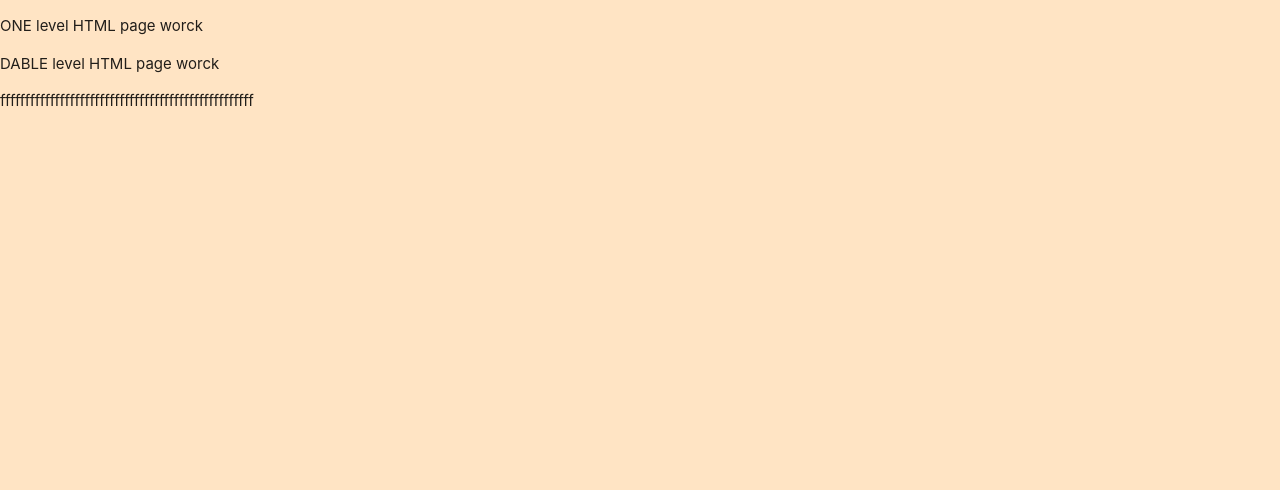
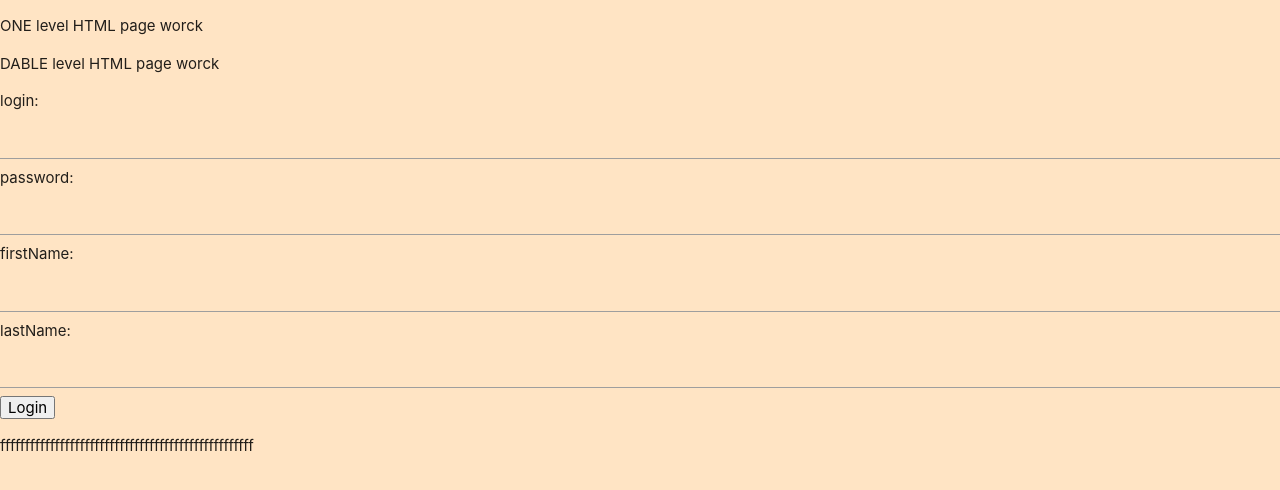
Before and after one commit to wasja9/Angular, an Angular app: page /sig in a window 1280 px wide. Before the commit this address led to /. Shown: the top 490 px of the page. Built offline with nearby package versions, Linux system fonts and the light colour scheme.

Commit message:
new user push

```diff
--- a/src/app/components/login-page/login-page.component.ts
+++ b/src/app/components/login-page/login-page.component.ts
@@ -17,7 +17,7 @@ import {Injectable} from "@angular/core";
 })
 
 export class LoginPageComponent {
-  TokenService:string="jYfI16NSpM";
+  TokenService:string="3TQT2iy1Gl";
   DT:any;
   id: string = "";
   login: string = "";
--- /dev/null
+++ b/src/app/components/sign-up/sign-up.component.html
@@ -0,0 +1,14 @@
+
+<div>
+  login: <input type="text" [(ngModel)]="login">
+  password: <input type="password" [(ngModel)]="password">
+  firstName: <input type="text" [(ngModel)]="firstName">
+  lastName: <input type="text" [(ngModel)]="lastName">
+
+
+  <button (click)="ADD_User()">Login</button>
+</div>
+
+<!--
+
+-->
--- /dev/null
+++ b/src/app/components/sign-up/sign-up.component.ts
@@ -0,0 +1,37 @@
+import { Component, OnInit } from '@angular/core';
+import {HttpClient} from "@angular/common/http";
+import {HttpClientModule} from  "@angular/common/http";
+import {Injectable} from "@angular/core";
+
+@Injectable()
+@Component({
+  selector: 'app-sign-up',
+  templateUrl: './sign-up.component.html',
+  styleUrls: ['./sign-up.component.css']
+})
+export class SignUpComponent {
+  TokenService:string="3TQT2iy1Gl";
+
+  login: string = "";
+  password: string = "";
+  firstName: string = "";
+  lastName: string = "";
+
+  constructor(private http:HttpClient) { }
+
+
+
+  ADD_User() {
+     console.log(this.login+":"+this.password+":"+this.firstName+":"+this.lastName);
+
+    this.http.post('http://localhost:8083/users/?token='+this.TokenService, {"login":this.login,"password":this.password,"firstName":this.firstName,"lastName":this.lastName})
+      .subscribe(result => {
+        alert(result);
+      }, error => {
+        alert(error);
+      });
+
+
+  }
+
+}
```
Also changed, not shown: src/app/app.module.ts (+8 -3 lines), src/app/components/sign-in/sign-in.component.css (added), src/app/components/sign-in/sign-in.component.html (renamed from src/app/sign-in/sign-in.component.html), src/app/components/sign-in/sign-in.component.ts (renamed from src/app/sign-in/sign-in.component.ts), src/app/components/sign-up/sign-up.component.css (added), 1 other file (tests, documents, lock files or other folders).
